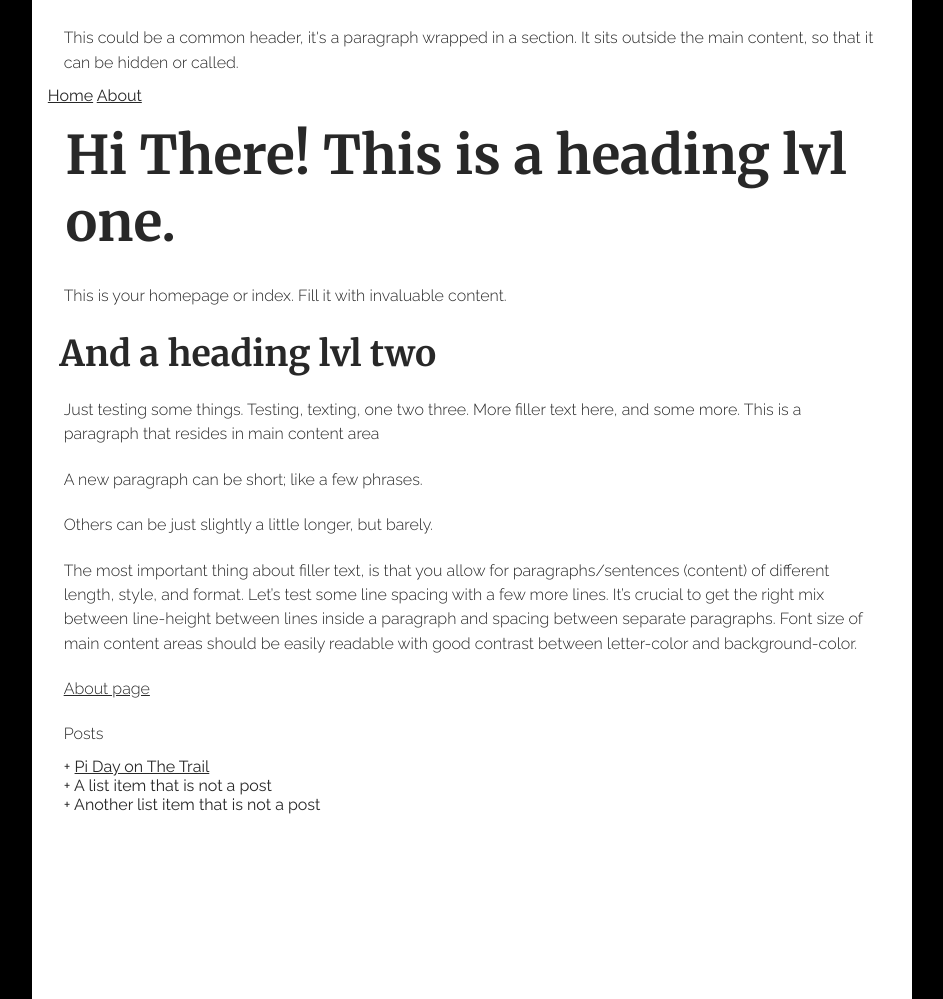
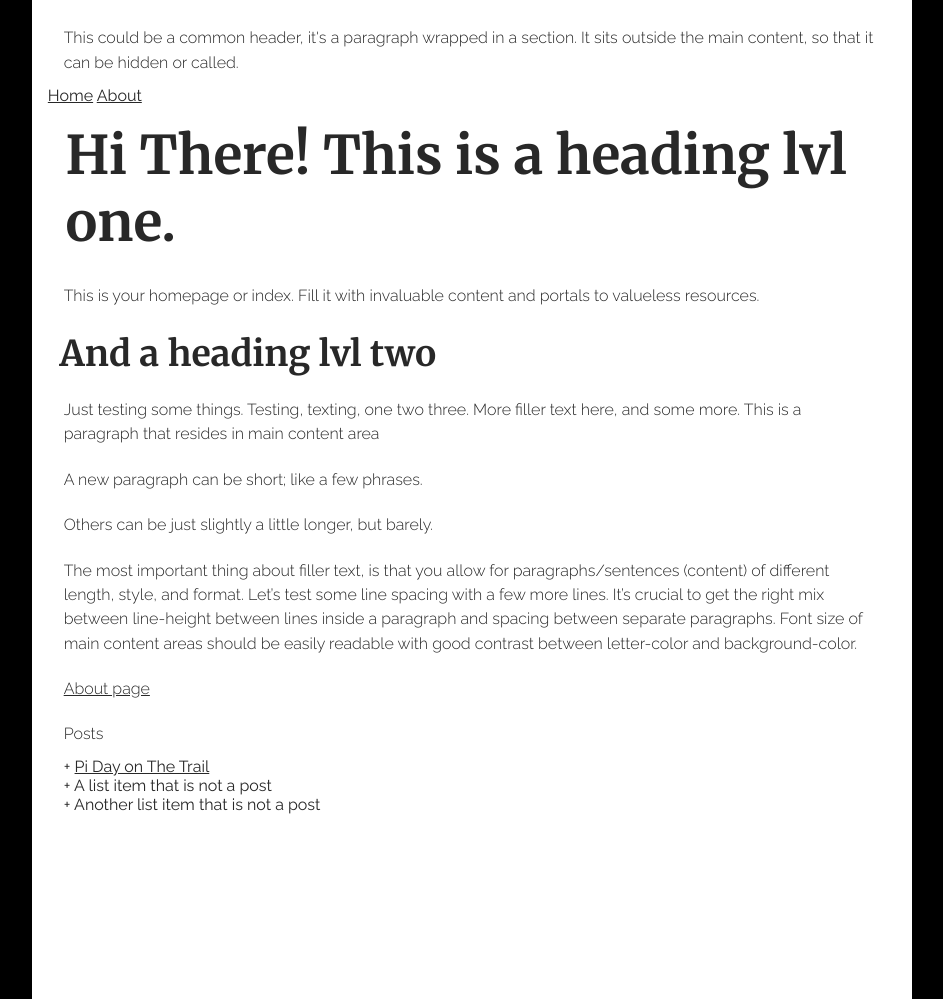
Before and after one commit to craigkraft/craigkraft.github.io, a Jekyll site: the page built from index.md, in a window 1280 px wide. Shown: the whole page, without its empty margins (168-1111 px from the left). Built offline with Jekyll 4.4.1, drawn with Linux system fonts in a browser that asks for light colours.

Commit message:
Update index.md

```diff
--- a/index.md
+++ b/index.md
@@ -5,7 +5,7 @@ title: Home
 
 # Hi There! This is a heading lvl one.
 
-This is your homepage or index. Fill it with invaluable content.
+This is your homepage or index. Fill it with invaluable content and portals to valueless resources.
 
 ## And a heading lvl two
 
```
